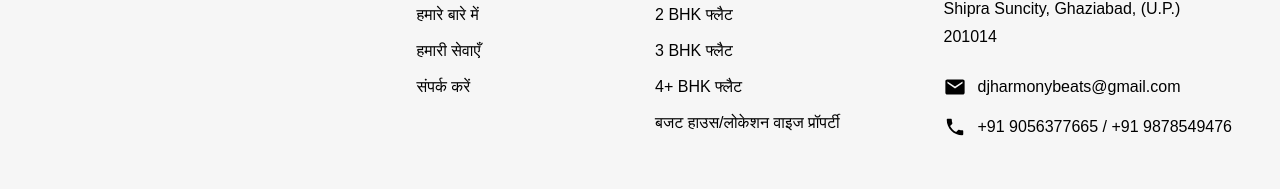
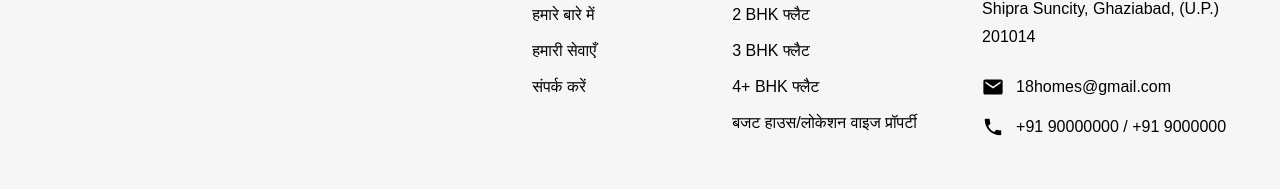
Before and after one commit to Karankartik07/18homes, a Next.js app: page / in a window 1280 px wide. Shown: the part 6806-6995 px from the top of the page. Built offline with nearby package versions, Linux system fonts and the light colour scheme; a web font is replaced by a local one.

Commit message:
hindi launguage

```diff
--- a/app/COMMON/Footer.jsx
+++ b/app/COMMON/Footer.jsx
@@ -77,14 +77,14 @@ export default function Footer() {
             <div className="flex items-center gap-3 mb-4">
               <IoMdMail size={22} />
               <p className="text-[16px] font-normal">
-                djharmonybeats@gmail.com
+                18homes@gmail.com
               </p>
             </div>
 
             <div className="flex items-center gap-3">
               <IoMdCall size={22} />
               <p className="text-[16px] font-normal">
-                +91 9056377665 / +91 9878549476
+                +91 90000000 / +91 9000000
               </p>
             </div>
           </div>
```
